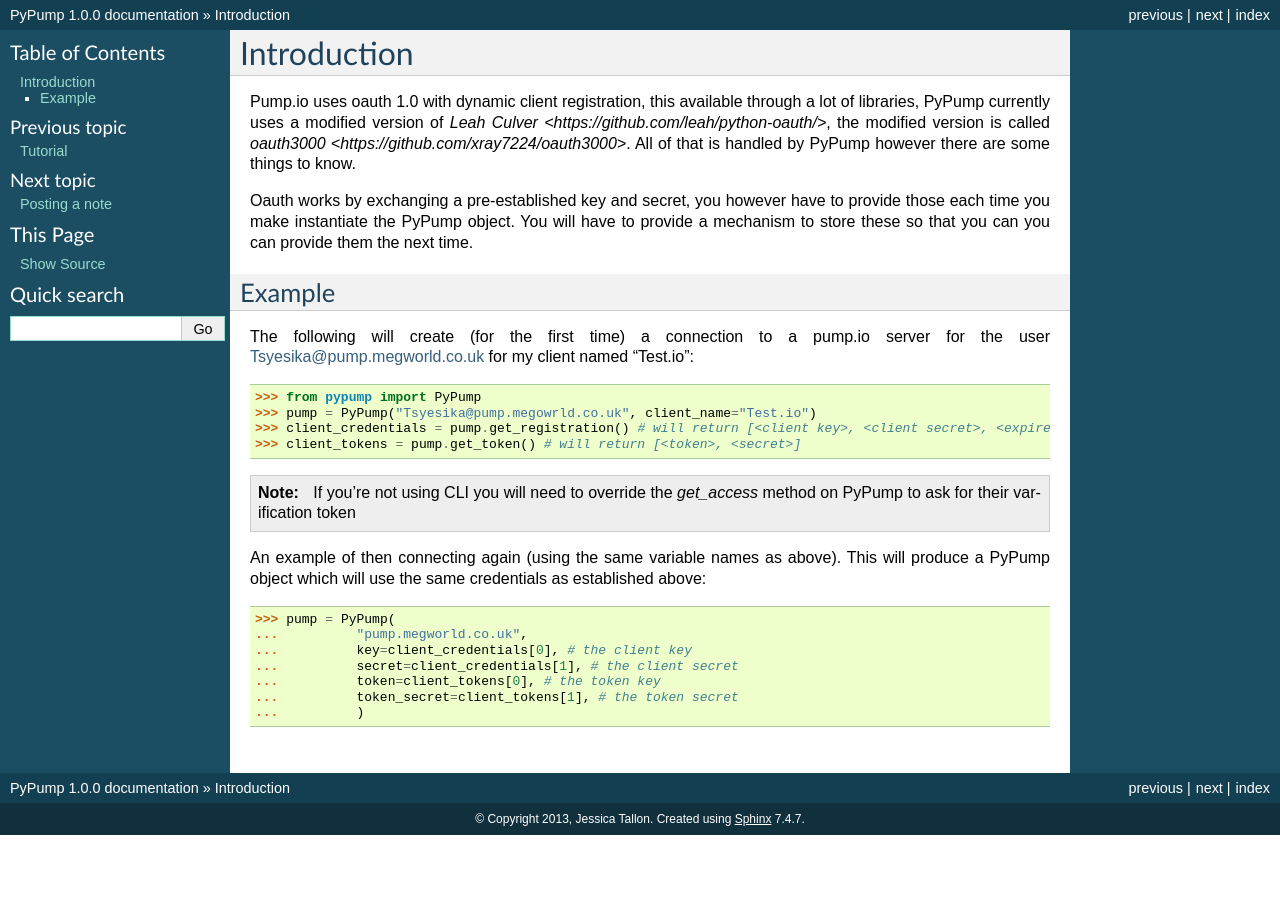
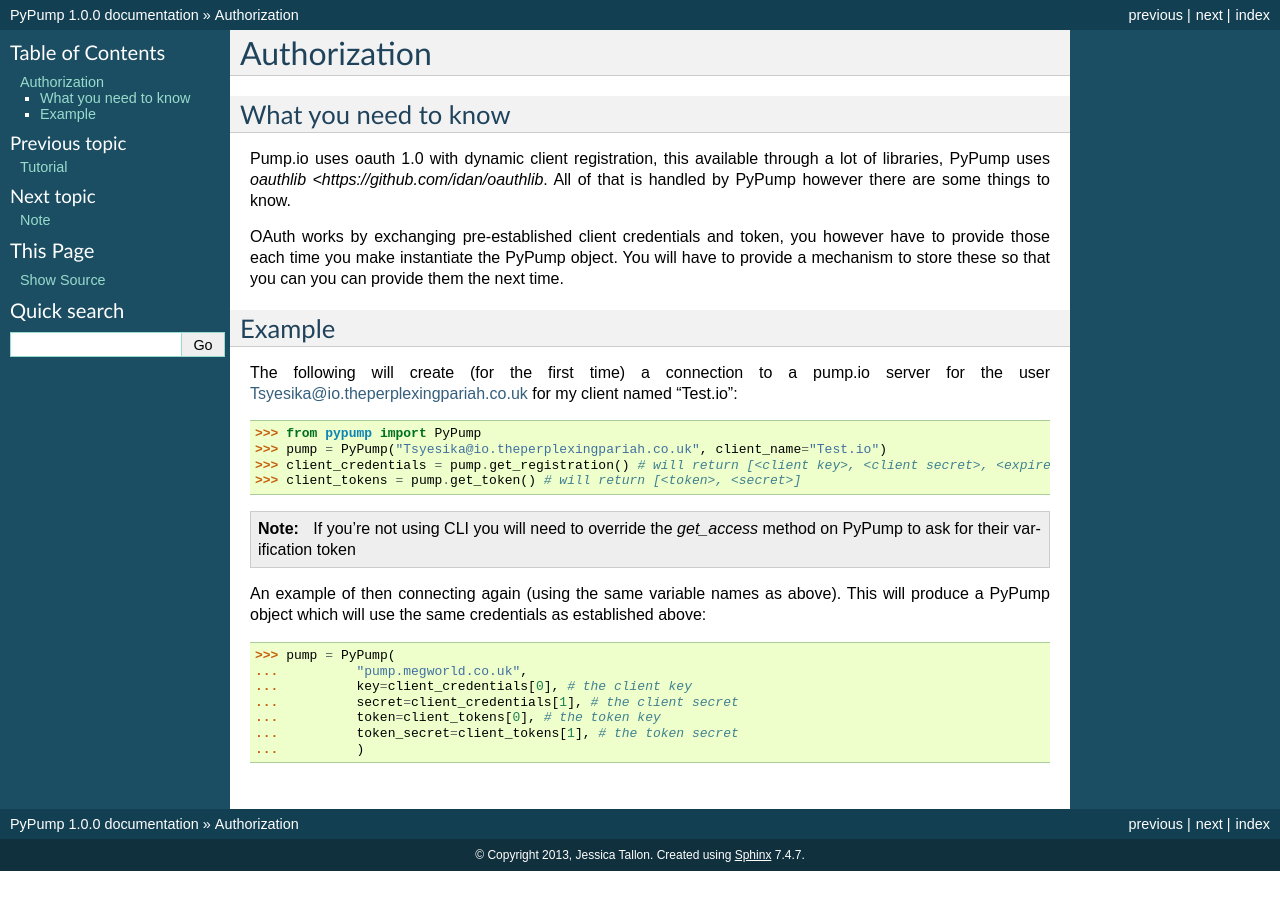
Before and after one commit to tsyesika/PyPump, a Sphinx documentation site: the page built from docs/gettingstarted/authentication.rst, in a window 1280 px wide. Built offline with Sphinx 7.4.7, drawn with Linux system fonts in a browser that asks for light colours; pages that are not in the unit, such as notebooks, are missing from menus.

Commit message:
Updates the docs

```diff
--- a/docs/gettingstarted/authentication.rst
+++ b/docs/gettingstarted/authentication.rst
@@ -1,18 +1,20 @@
-
-Introduction
+=============
+Authorization
 =============
 
-Pump.io uses oauth 1.0 with dynamic client registration, this available through a lot of libraries, PyPump currently uses a modified version of `Leah Culver <https://github.com/leah/python-oauth/>`, the modified version is called `oauth3000 <https://github.com/xray7224/oauth3000>`. All of that is handled by PyPump however there are some things to know.
+What you need to know
+---------------------
 
-Oauth works by exchanging a pre-established key and secret, you however have to provide those each time you make instantiate the PyPump object. You will have to provide a mechanism to store these so that you can you can provide them the next time.
+Pump.io uses oauth 1.0 with dynamic client registration, this available through a lot of libraries, PyPump uses `oauthlib <https://github.com/idan/oauthlib`. All of that is handled by PyPump however there are some things to know.
+
+OAuth works by exchanging pre-established client credentials and token, you however have to provide those each time you make instantiate the PyPump object. You will have to provide a mechanism to store these so that you can you can provide them the next time.
 
 Example
 -------
-
-The following will create (for the first time) a connection to a pump.io server for the user Tsyesika@pump.megworld.co.uk for my client named "Test.io"::
+The following will create (for the first time) a connection to a pump.io server for the user Tsyesika@io.theperplexingpariah.co.uk for my client named "Test.io"::
 
     >>> from pypump import PyPump
-    >>> pump = PyPump("Tsyesika@pump.megowrld.co.uk", client_name="Test.io")
+    >>> pump = PyPump("Tsyesika@io.theperplexingpariah.co.uk", client_name="Test.io")
     >>> client_credentials = pump.get_registration() # will return [<client key>, <client secret>, <expirey>]
     >>> client_tokens = pump.get_token() # will return [<token>, <secret>]
 
--- a/docs/gettingstarted/installing.rst
+++ b/docs/gettingstarted/installing.rst
@@ -22,7 +22,7 @@
     $ git clone https://github.com/xray7224/PyPump.git
     $ cd PyPump
     $ virtualenv .vt_env && . .vt_env/bin/activate
-    $ pip install -r requirements.txt
+    $ pip install requests oauthlib requests-oauthlib
 
 To keep this up to date use the following command inside the PyPump folder::
 
```
Also changed, not shown: docs/gettingstarted/common.rst (deleted, +0 -22 lines), docs/gettingstarted/overide_get_verifier.rst (added, +47 -0 lines), docs/index.rst (+4 -12 lines).
